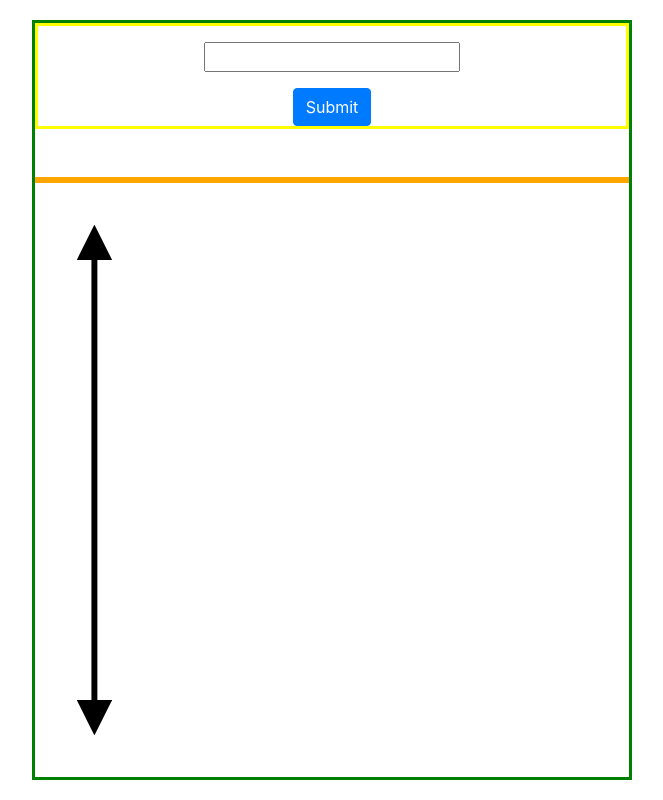
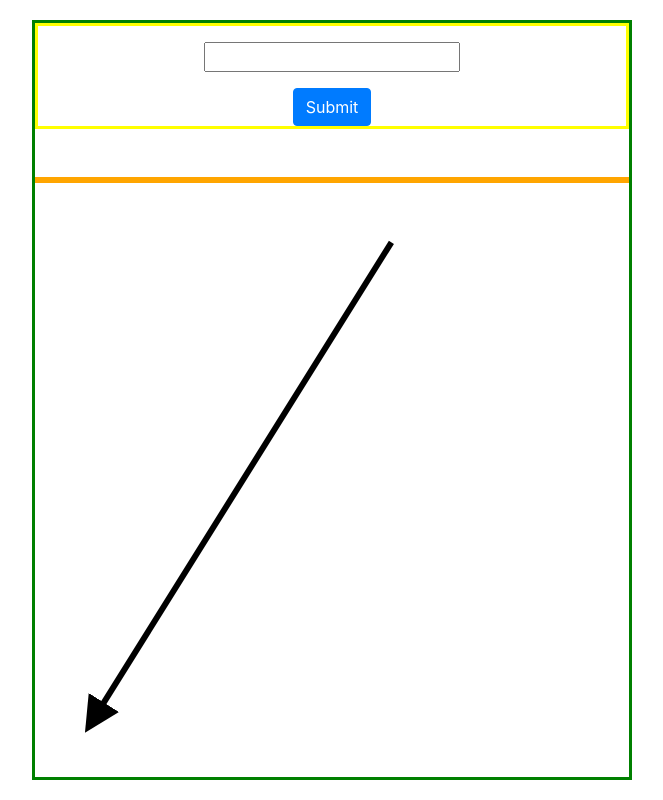
Before and after one commit to rachelwuuu/Git_Learning, a React (Create React App) app in the folder git_learning/: page / in a window 1280 px wide. Shown: the whole page, without its empty margins (308-971 px from the left). Built offline with nearby package versions, Linux system fonts and the light colour scheme.

Commit message:
started adding svg in the javascript function

```diff
--- a/git_learning/src/component/canvas.js
+++ b/git_learning/src/component/canvas.js
@@ -11,12 +11,15 @@ export default function canvas() {
         var newCommitArray=commitInfo.split(/(?=commit)/g);
         newCommitArray.forEach(element => {
             var newCommit=document.createElement('div')
+            var arrow=document.createElementNS('http://www.w3.org/2000/svg',"svg")
             divCreationCount+=1;
             newCommit.style.border= "solid grey";
             newCommit.id="newCommit"+divCreationCount;
             newCommit.innerHTML=element
             var parentDiv=document.getElementById("parentDiv")
             parentDiv.appendChild(newCommit)
+            var newCommitOffset=newCommit.offsetHeight
+            console.log(newCommitOffset+";")
         });
 
 
@@ -39,7 +42,7 @@ export default function canvas() {
                         <path d="M 0 0 L 10 5 L 0 10 z"></path>
                     </marker>
                 </defs>
-                <polyline points="10, 10 10, 90" fill="none" stroke="black" markerStart="url(#arrowHead)" markerEnd="url(#arrowHead)"></polyline>
+                <polyline points="60, 10 10, 90" fill="none" stroke="black" markerEnd="url(#arrowHead)"></polyline>
             </svg>
            {/* <canvas id ="canvas" style={{border:"solid black", width:"100%",height:"100%"}}></canvas>*/}
         </>
```
